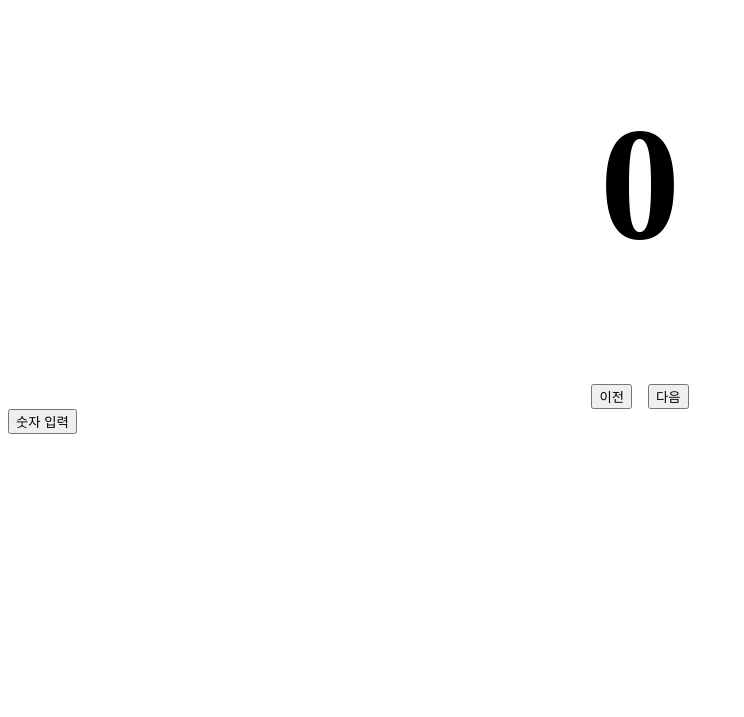
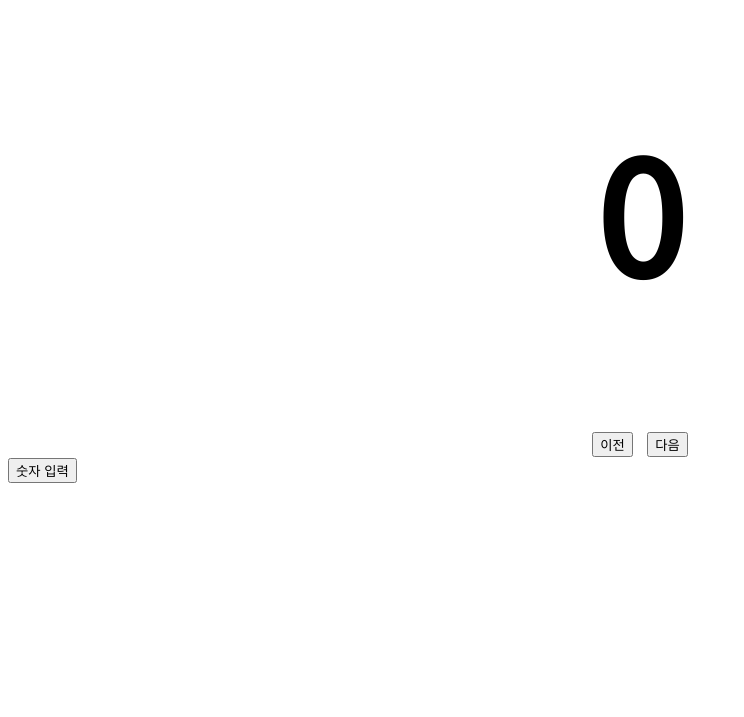
Before and after one commit to Adminstrator10/number, a plain HTML site: page index.html in a window 1280 px wide. Shown: the part 83-800 px from the top of the page, without its empty margins (0-744 px from the left). Drawn offline with Linux system fonts and the light colour scheme.

Commit message:
Update index.html

```diff
--- a/index.html
+++ b/index.html
@@ -3,12 +3,16 @@
     <head>
         <title>숫자 세기 프로그램</title>
         <meta name="viewport" content="width=device-width, initial-scale=1">
+        <link href="https://fonts.googleapis.com/css?family=Noto+Sans+KR&display=swap" rel="stylesheet">
         <style>
         .number {
             text-align: center;
         }
         #num {
             font-size: 10em;
+        }
+        body {
+            font-family: 'Noto Sans KR', sans-serif;
         }
         </style>
     </head>
```
